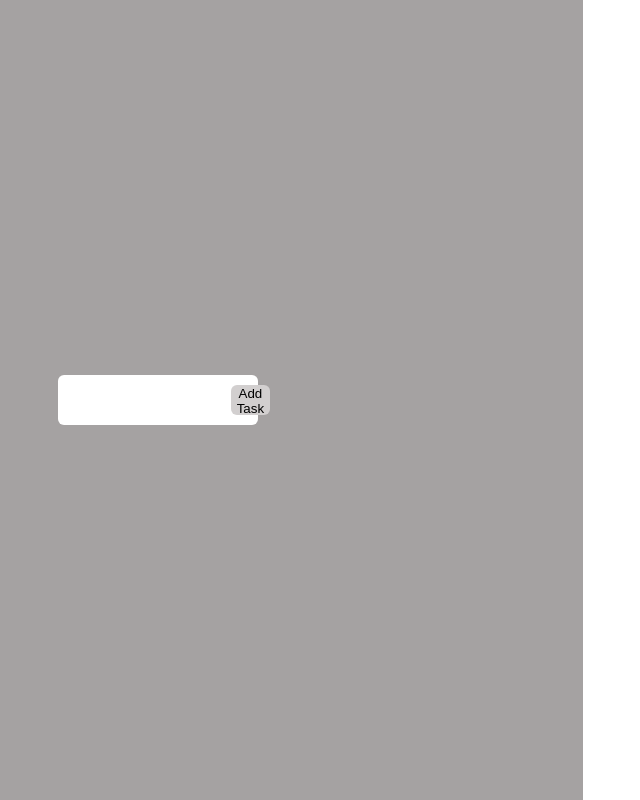
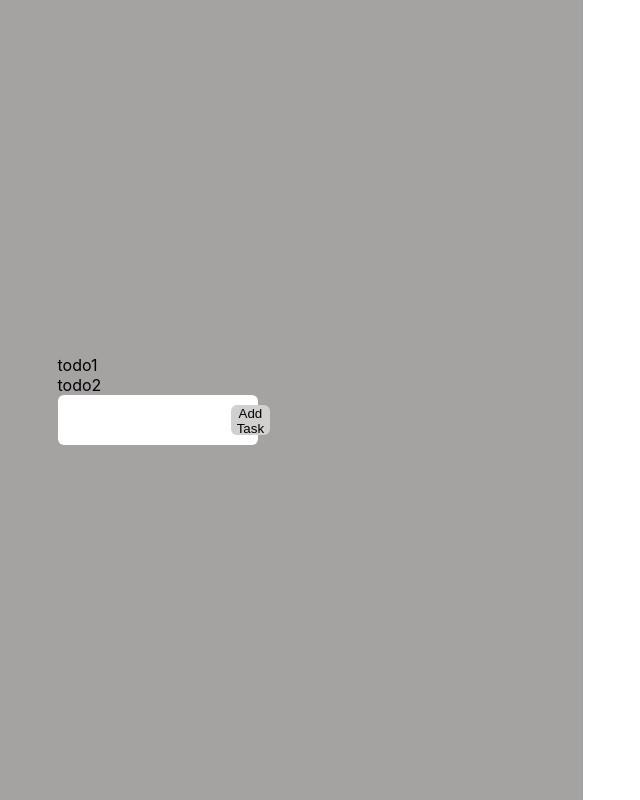
Before and after one commit to MelissaAstbury/Redux-Todo-List, a React (Create React App) app: page / in a window 1280 px wide. Shown: the whole page, without its empty margins (217-857 px from the left). Built offline with nearby package versions, Linux system fonts and the light colour scheme.

Commit message:
passed fake data to an array of todos to ensure these are rendered

```diff
--- a/src/App.js
+++ b/src/App.js
@@ -1,12 +1,37 @@
+import React, { useState } from 'react';
 import './App.css';
 
 import Input from './components/Input/Input';
+import TodoItem from './components/TodoItem/TodoItem';
 
 const App = () => {
+  const [todoList] = useState([
+    {
+      id: 86544368,
+      item: 'todo1',
+      done: false,
+    },
+    {
+      id: 865742368,
+      item: 'todo2',
+      done: true,
+    },
+  ]);
   return (
     <div className="app">
       <div className="app-container">
-        <div className="app-todo-container"></div>
+        <div className="app-todo-container">
+          {todoList.map((item) => {
+            return (
+              <TodoItem
+                key={item.id}
+                id={item.id}
+                name={item.item}
+                done={item.done}
+              />
+            );
+          })}
+        </div>
         <Input />
       </div>
     </div>
--- a/src/components/Input/Input.js
+++ b/src/components/Input/Input.js
@@ -2,7 +2,7 @@ import React, { useState } from 'react';
 import { useDispatch } from 'react-redux';
 import './Input.css';
 
-import saveTodo from '../../features/todoSlice';
+import { saveTodo } from '../../features/todoSlice';
 
 const Input = () => {
   const [input, setInput] = useState('');
--- /dev/null
+++ b/src/components/TodoItem/TodoItem.js
@@ -0,0 +1,12 @@
+import React from 'react';
+import './TodoItem.css';
+
+const TodoItem = ({ id, name, done }) => {
+  return (
+    <div className="todoItem">
+      <p>{name}</p>
+    </div>
+  );
+};
+
+export default TodoItem;
```
Also changed, not shown: src/components/TodoItem/TodoItem.css (added).
